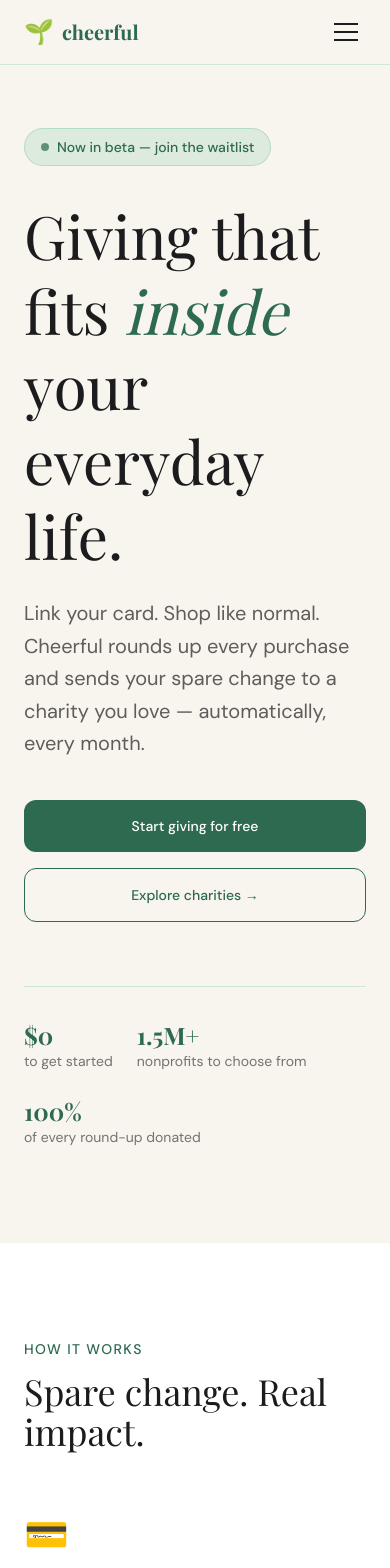
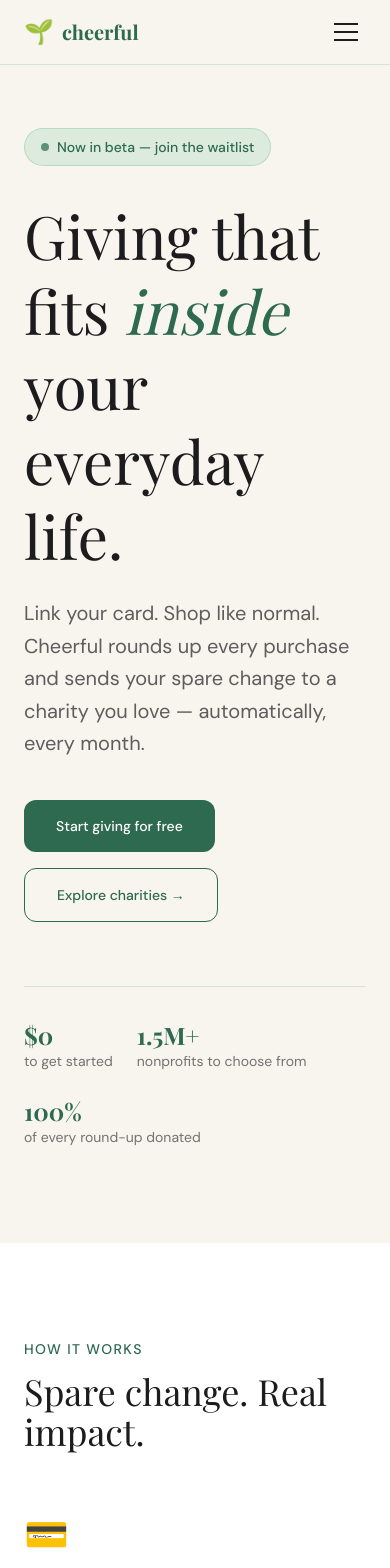
Before and after one commit to trevorbrewer/cheerful-web, a Next.js app: page / in a window 390 px wide. Shown: the top 1568 px of the page. Built offline with nearby package versions, Linux system fonts and the light colour scheme; no server answers; a web font is replaced by a local one.

Commit message:
bug: make all front page buttons lead somewhere

```diff
--- a/src/components/layout/Navbar.tsx
+++ b/src/components/layout/Navbar.tsx
@@ -8,10 +8,10 @@ export default function Navbar() {
   return (
     <nav className="fixed top-0 left-0 right-0 z-50 bg-brand-cream/90 backdrop-blur-sm border-b border-brand-mint/30">
       <div className="max-w-6xl mx-auto px-6 h-16 flex items-center justify-between">
-        <div className="flex items-center gap-2">
-          <span className="text-2xl">🌱</span>
-          <span className="font-display text-xl text-brand-green font-bold">cheerful</span>
-        </div>
+      <a href="/" className="flex items-center gap-2">
+        <span className="text-2xl">🌱</span>
+        <span className="font-display text-xl text-brand-green font-bold">cheerful</span>
+      </a>
 
         <div className="hidden md:flex items-center gap-8">
           <a href="#how-it-works" className="font-body text-sm text-brand-charcoal hover:text-brand-green transition-colors">How it works</a>
--- a/src/components/sections/FeaturedCharities.tsx
+++ b/src/components/sections/FeaturedCharities.tsx
@@ -18,9 +18,11 @@ export default function FeaturedCharities() {
               Your spare change,<br />their big mission.
             </h2>
           </div>
-          <button className="font-body text-sm text-brand-green border border-brand-green rounded-xl px-6 py-3 hover:bg-brand-green hover:text-white transition-all self-start md:self-auto">
+          <a href="/signup"
+            className="font-body text-sm text-brand-green border border-brand-green rounded-xl px-6 py-3 hover:bg-brand-green hover:text-white transition-all self-start md:self-auto"
+          >
             Browse all 1.5M+ charities →
-          </button>
+          </a>
         </div>
 
         <div className="grid grid-cols-1 sm:grid-cols-2 lg:grid-cols-3 gap-6">
--- a/src/components/sections/Hero.tsx
+++ b/src/components/sections/Hero.tsx
@@ -24,12 +24,16 @@ export default function Hero() {
           </p>
 
           <div className="flex flex-col sm:flex-row gap-4 mb-16">
+            <a href="/signup">
               <Button variant="primary" className="text-base px-8 py-4">
                 Start giving for free
               </Button>
+            </a>
+            <a href="/signup">
               <Button variant="ghost" className="text-base px-8 py-4">
                 Explore charities →
               </Button>
+            </a>
           </div>
 
           <div className="flex flex-wrap items-center gap-6 pt-8 border-t border-brand-mint/30">
```
Lines whose indentation alone changed are shown as unchanged.
